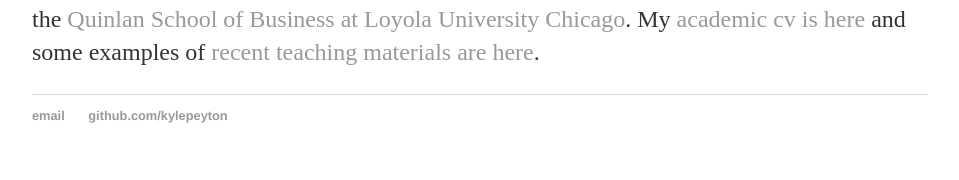
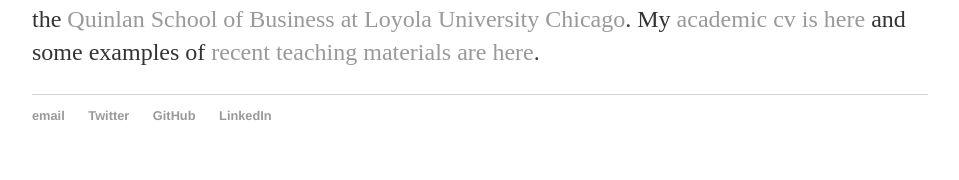
Before and after one commit to kylepeyton/kylepeyton.github.io, a Jekyll site: the page built from index.markdown, in a window 1280 px wide. Shown: the part 734-914 px from the top of the page, without its empty margins (160-1119 px from the left). Built offline with Jekyll 4.4.1, drawn with Linux system fonts in a browser that asks for light colours.

Commit message:
Update design-kp.html

```diff
--- a/_layouts/design-kp.html
+++ b/_layouts/design-kp.html
@@ -16,8 +16,28 @@
 			<footer>
 	    		<ul>
 	        		<li><a href="mailto:kyle.peyton@yale.edu">email</a></li>
-	        		<li><a href="https://github.com/kylepeyton">github.com/kylepeyton</a></li>
-				</ul>
+{% if site.twitter_username %}
+  <li>
+    <a href="https://twitter.com/{{ site.twitter_username }}">
+      <i class="fa fa-twitter"></i> Twitter
+    </a>
+  </li>
+{% endif %}
+{% if site.github_username %}
+  <li>
+    <a href="https://github.com/{{ site.github_username }}">
+      <i class="fa fa-github"></i> GitHub
+    </a>
+  </li>
+{% endif %}
+{% if site.linkedin_username %}
+  <li>
+    <a href="https://linkedin.com/in/{{ site.linkedin_username }}">
+      <i class="fa fa-linkedin"></i> LinkedIn
+    </a>
+  </li>
+{% endif %}
+			</ul>
 			</footer>
 
 			{% include analytics.html %}
```
